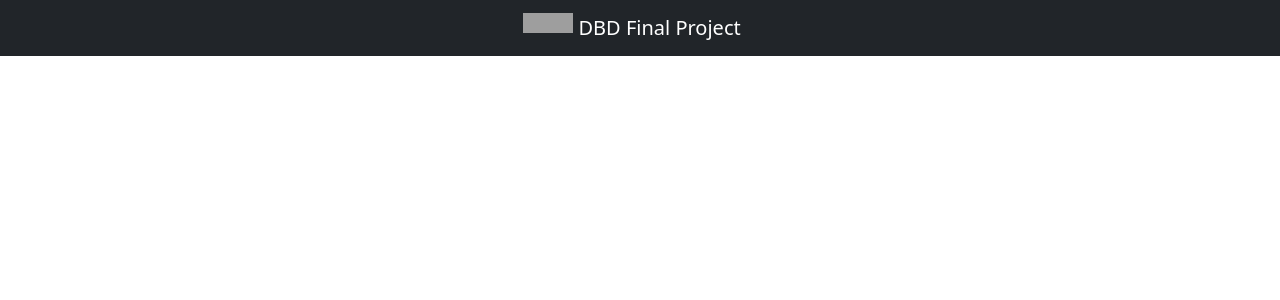
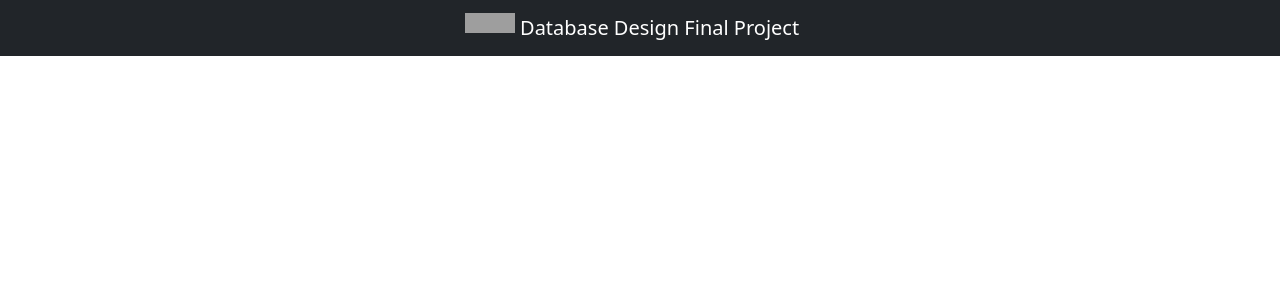
Before and after one commit to Ari-S-123/dbd-final-project, a React (Create React App) app: page / in a window 1280 px wide. Shown: the top 300 px of the page. Built offline with nearby package versions, Linux system fonts and the light colour scheme; grey boxes are pictures that could not be loaded.

Commit message:
Changed Node version to LTS and updated package.json

```diff
--- a/package.json
+++ b/package.json
@@ -19,8 +19,8 @@
     "web-vitals": "^1.1.2"
   },
   "scripts": {
-    "start": "SET NODE_OPTIONS=--openssl-legacy-provider && react-scripts start",
-    "build": "SET NODE_OPTIONS=--openssl-legacy-provider && react-scripts build",
+    "start": "react-scripts start",
+    "build": "react-scripts build",
     "test": "react-scripts test",
     "eject": "react-scripts eject"
   },
--- a/src/App.tsx
+++ b/src/App.tsx
@@ -14,7 +14,7 @@ function App() {
                 height="20"
                 className="d-inline-block align-top"
             />{' '}
-            DBD Final Project
+            Database Design Final Project
           </Navbar.Brand>
         </Container>
       </Navbar>
```
